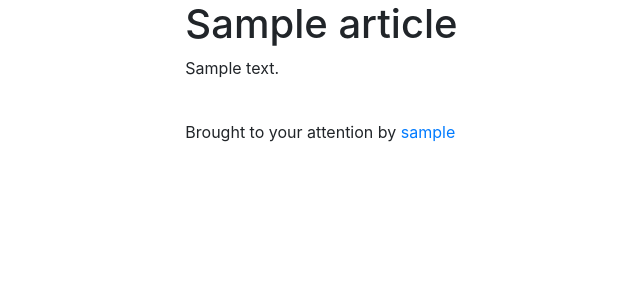
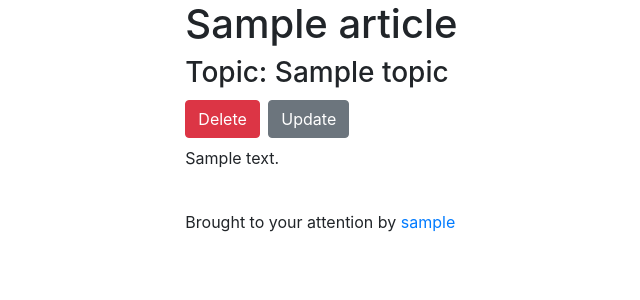
Before and after one commit to ada-krav/good-news, a Django app: page /articles/1/ in a window 1280 px wide. Shown: the top 300 px of the page, without its empty margins (43-683 px from the left). Run offline with Django 4.2, Linux system fonts and the light colour scheme; a user stored in the database is signed in; tables that the repository leaves empty hold one stand-in row (values such as "Sample post").

Commit message:
add update & delete buttons and topic to article detail view

```diff
--- a/templates/agency/article_detail.html
+++ b/templates/agency/article_detail.html
@@ -4,6 +4,16 @@
   <h1>
     {{ article.title }}
   </h1>
+  <h3>Topic: {{ article.topic.name }}</h3>
+  <h2>
+    <a href="{% url 'agency:article-delete' pk=article.id %}" class="btn btn-danger link-to-page">
+      Delete
+    </a>
+
+    <a href="{% url 'agency:article-update' pk=article.id %}" class="btn btn-secondary link-to-page">
+      Update
+    </a>
+  </h2>
   <p>
     {{ article.content }}
   </p>
```
